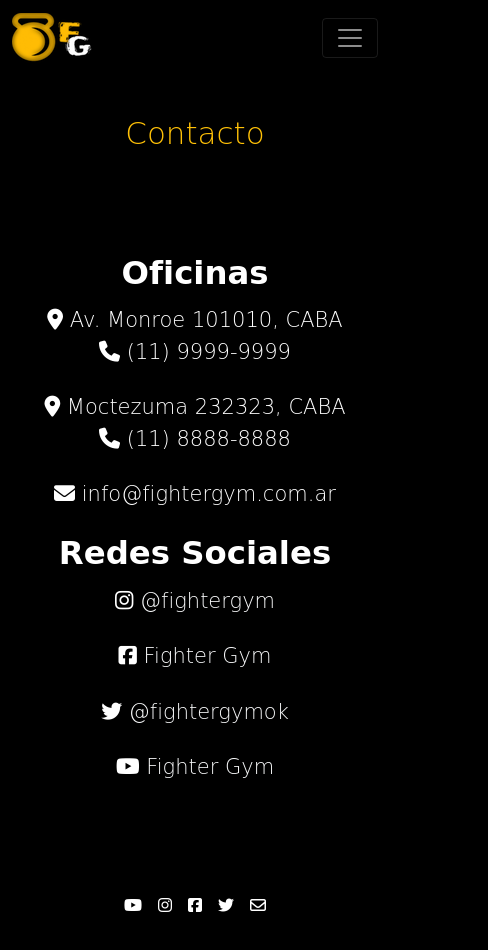
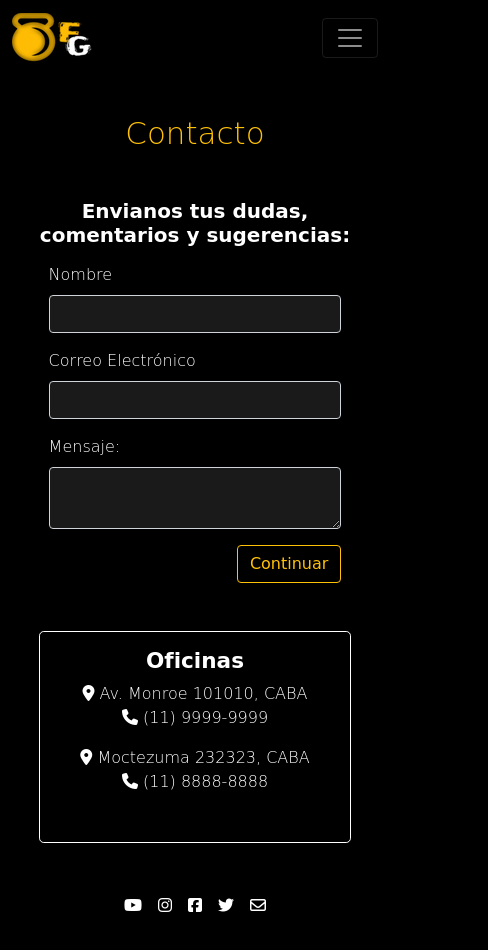
Before and after one commit to carlamarinaap/PF_Apata, a website: page pages/contacto.html in a window 390 px wide. Shown: the whole page, 488 px wide, since content can reach past the window. Drawn offline with nearby package versions, Linux system fonts and the light colour scheme; a web font is replaced by a local one.

Commit message:
Se agrega formulario de contacto

```diff
--- a/pages/contacto.html
+++ b/pages/contacto.html
@@ -63,15 +63,11 @@
                 <a aria-current="page" href="./sedes.html">Sedes</a>
               </li>
               <li class="nav-item mx-lg-3 mx-1">
-                <a class="activa" aria-current="page" href="./contacto.html"
-                  >Contacto</a
-                >
+                <a class="activa" aria-current="page" href="./contacto.html">Contacto</a>
               </li>
             </ul>
             <div class="d-flex">
-              <a
-                href="./inicia_sesion.html"
-                class="btn btn-sm btn-outline-warning"
+              <a href="./inicia_sesion.html" class="btn btn-sm btn-outline-warning"
                 >Inicia Sesión</a
               >
             </div>
@@ -85,20 +81,41 @@
     <div class="img_bodyLinks">
       <img src="../img/wallpaper_pages.jpg" alt="cabecera" class="img-fluid" />
     </div>
-    <section class="cabecera">
+    <div class="cabecera">
       <h2 class="text-warning">Contacto</h2>
-    </section>
+    </div>
     <!-- Fin CABECERA -->
 
     <!--Inicio de principal-->
-    <main class="contacto">
-      <section class="container">
-        <div class="row">
-          <div class="col-md-6 col-12 text-md-end text-center">
-            <h4>
+    <main class="container contacto">
+      <section>
+        <h5 class="text-center mb-3">
+          <strong><strong>Envianos tus dudas, comentarios y sugerencias:</strong></strong>
+        </h5>
+        <form class="comentarios">
+          <div class="mb-3">
+            <label for="nombre" class="form-label">Nombre</label>
+            <input class="form-control" type="text" id="nombre" />
+          </div>
+          <div class="mb-3">
+            <label for="correo" class="form-label">Correo Electrónico</label>
+            <input type="email" class="form-control" id="correo" />
+          </div>
+          <div class="mb-3">
+            <label for="mensaje" class="form-label">Mensaje:</label>
+            <textarea name="mensaje" id="mensaje" class="form-control"></textarea>
+          </div>
+          <div class="mb-3 text-end">
+            <button type="submit" class="btn-outline-warning btn">Continuar</button>
+          </div>
+        </form>
+      </section>
+      <section>
+        <div class="oficinas">
+          <h4 class="text-center">
             <strong><strong>Oficinas</strong> </strong>
           </h4>
-            <ul class="list-unstyled small">
+          <ul class="list-unstyled">
             <li>
               <i class="fa-solid fa-location-dot"></i> Av. Monroe 101010, CABA
               <p><i class="fa-solid fa-phone"></i> (11) 9999-9999</p>
@@ -107,48 +124,7 @@
               <i class="fa-solid fa-location-dot"></i> Moctezuma 232323, CABA
               <p><i class="fa-solid fa-phone"></i> (11) 8888-8888</p>
             </li>
-              <p><i class="fa-solid fa-envelope"></i> info@fightergym.com.ar</p>
           </ul>
-          </div>
-          <div class="col-md-6 col-12 text-md-start text-center">
-            <h4>
-              <strong><strong>Redes Sociales</strong></strong>
-            </h4>
-            <ul class="list-unstyled small">
-              <li>
-                <a
-                  class="nav-link link-light pt-0"
-                  target="_blank"
-                  href="https://www.instagram.com"
-                  ><i class="fa-brands fa-instagram"></i> @fightergym</a
-                >
-              </li>
-              <li>
-                <a
-                  class="nav-link link-light"
-                  target="_blank"
-                  href="https://www.facebook.com"
-                  ><i class="fa-brands fa-square-facebook"></i> Fighter Gym</a
-                >
-              </li>
-              <li>
-                <a
-                  class="nav-link link-light"
-                  target="_blank"
-                  href="https://www.twitter.com"
-                  ><i class="fa-brands fa-twitter"></i> @fightergymok</a
-                >
-              </li>
-              <li>
-                <a
-                  class="nav-link link-light"
-                  target="_blank"
-                  href="https://www.youtube.com"
-                  ><i class="fa-brands fa-youtube"></i> Fighter Gym</a
-                >
-              </li>
-            </ul>
-          </div>
         </div>
       </section>
     </main>
--- /dev/null
+++ b/scss/_contacto.scss
@@ -0,0 +1,20 @@
+@import 'mixins';
+
+.comentarios {
+  width: 50%;
+  margin: 0 auto;
+}
+.oficinas {
+  padding: 1rem;
+  width: 50%;
+  margin: 2rem auto;
+  @include bordes;
+  ul {
+    display: flex;
+    flex-direction: row;
+    justify-content: space-around;
+    li {
+      text-align: center;
+    }
+  }
+}
--- a/scss/_fuentes.scss
+++ b/scss/_fuentes.scss
@@ -10,8 +10,8 @@ h2 {
   font-size: calc(1.325rem + 2.5vw);
 }
  h1, h2, h3, button, a {
+  text-align: center;
   @include fuente("Frijole", 200, 'amarillo');
-  text-align: center;
   span {
     @include fuente("Frijole", 200, 'blanco');
   }
--- a/scss/_general.scss
+++ b/scss/_general.scss
@@ -14,9 +14,6 @@
     outline: 3px solid map-get($colores, amarillo);
   }
 }
-.contacto, .inicioSesion {
-  height: 80vh;
-}
 
 li {
   a {
--- a/scss/_index.scss
+++ b/scss/_index.scss
@@ -10,7 +10,7 @@
       display: flex;
       flex-direction: column;
       text-align: center;
-      height: 70%;
+      height: 85%;
       justify-content:space-between;
       h3 {
         padding-bottom: 3rem;
@@ -22,7 +22,7 @@
   display: block;
   letter-spacing: 20px;
 }
-.form-control, .form-select {
+.form-control, .form-select, textarea {
   @include inputs;
   &:focus {
     @include inputs;
--- a/scss/_inicio_sesion.scss
+++ b/scss/_inicio_sesion.scss
@@ -1,3 +1,8 @@
+
+.inicioSesion {
+  height: 90vh;
+
+}
 .form_inicioSesion {
   margin: 0 auto;
   width: 50vw;
--- a/scss/_mediaQuerys.scss
+++ b/scss/_mediaQuerys.scss
@@ -1,43 +1,52 @@
 @media (max-width: 767px) {
+
   /*GENERAL*/
-  .index, .sedeClases {
+  .index,
+  .sedeClases,
+  .contacto {
     height: 85vh;
   }
-  .contacto {
-    height: 80vh;
-    display: flex;
-    align-items: center;
-    transform: scale(150%);
-  }
-  .bodyInicio, .bodyLinks, .bg_img {
+
+  .bodyInicio,
+  .bodyLinks,
+  .bg_img {
     background-image: none;
   }
+
   .img_bodyLinks {
     display: none;
   }
+
   /*HEADER*/
   .navbar-nav {
     li {
       margin: 1rem;
+
       a {
         font-size: 20px;
       }
     }
   }
+
   /*INDEX*/
   .bodyInicio {
     main {
       display: flex;
+
       .seccion1 {
         height: auto;
+
         h1 {
           display: none;
         }
+
         h3 {
           padding: 0px;
         }
+
         align-self: center;
       }
+
       .seccion2 {
         align-self: flex-start;
       }
@@ -45,30 +54,58 @@
   }
 
   /*STAFF*/
-.staff_container{
+  .staff_container {
     overflow: visible;
+
     .tarjetaInterna {
       transform: translateY(180px);
     }
+
     &:hover .tarjetaInterna {
       transform: translateY(180px);
     }
   }
+
   /*SEDES*/
   .bg_img {
     border: none;
   }
+
+  /*CONTACTO*/
+  .comentarios {
+    width: 80%;
+  }
+
+  .contacto {
+    height: 80vh;
+    display: flex;
+    flex-direction: column;
+    align-items: center;
+
+    .oficinas {
+      width: 80vw;
+
+      ul {
+        flex-direction: column;
+      }
+    }
+  }
+
+
   /*CLASES*/
   .clases {
     display: none;
   }
+
   .menu_sedes {
     h3 {
       display: none;
     }
+
     p {
       font-size: 25px;
     }
+
     .vista_mobile {
       animation: desplazo 1s ease;
       display: flex;
@@ -77,24 +114,28 @@
       height: 70vh;
       flex-direction: column;
       text-align: center;
+
       li {
         padding: 3rem 0px;
+
         a {
           font-size: 30px;
-       color: map-get($colores,blanco);
+          color: map-get($colores, blanco);
         }
       }
     }
+
     .vista_desktop {
       display: none;
     }
   }
 
   @keyframes desplazo {
-  0%{
+    0% {
       opacity: 0;
       transform: translateY(100px);
     }
+
     100% {
       opacity: 1;
       transform: translate(0);
@@ -102,8 +143,17 @@
   }
 
   /*INICIO SESION*/
+
+  .inicioSesion {
+    height: 80vh;
+
+    display: flex;
+    flex-direction: column;
+    align-items: center;
+    justify-content: space-evenly;
+
+  }
   .form_inicioSesion {
     width: 75vw;
   }
-
 }
--- a/scss/styles.scss
+++ b/scss/styles.scss
@@ -8,6 +8,7 @@
 @import 'clases';
 @import 'staff';
 @import 'sedes';
+@import 'contacto';
 @import 'inicio_sesion';
 @import 'footer';
 @import 'fuentes';
```
Also changed, not shown: index.html (+5 -16 lines), pages/inicia_sesion.html (+14 -20 lines), pages/sedes.html (+12 -36 lines), pages/staff.html (+29 -50 lines), css/styles.css. Lines whose indentation alone changed are shown as unchanged.
